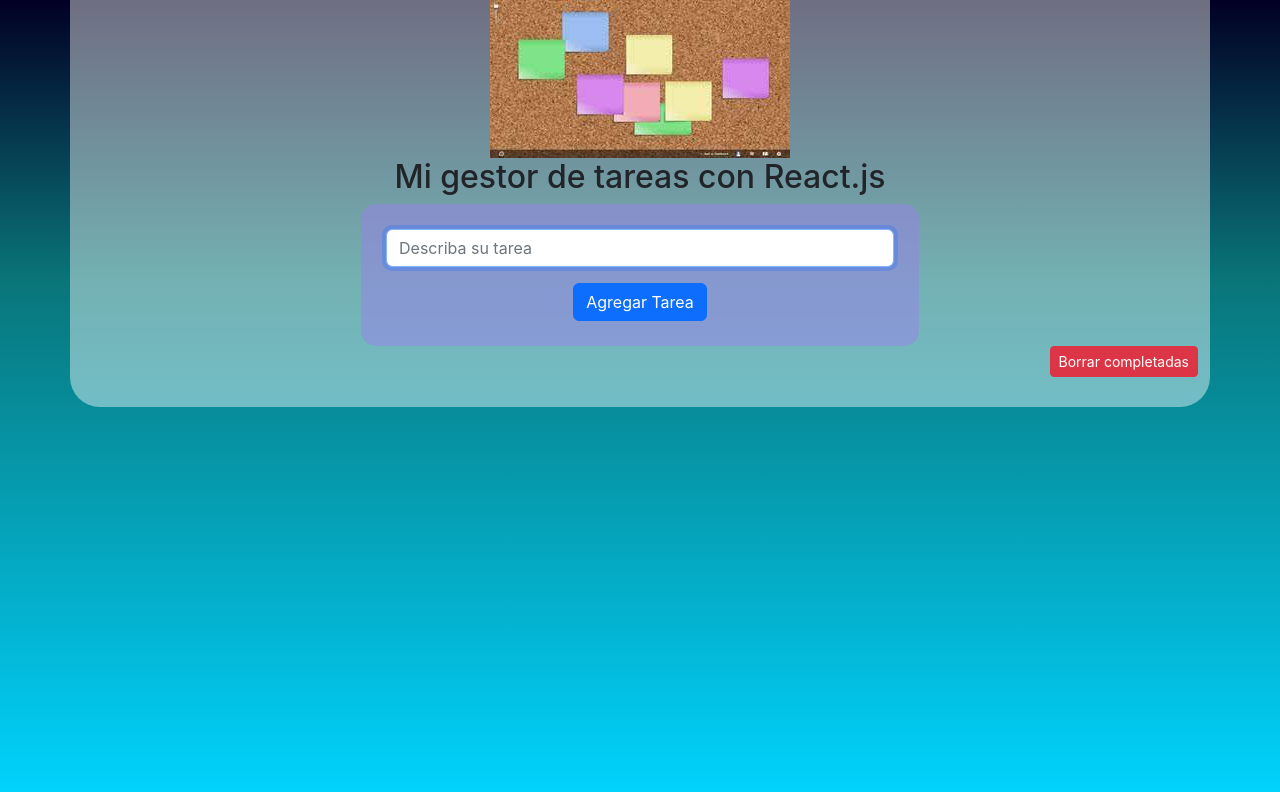
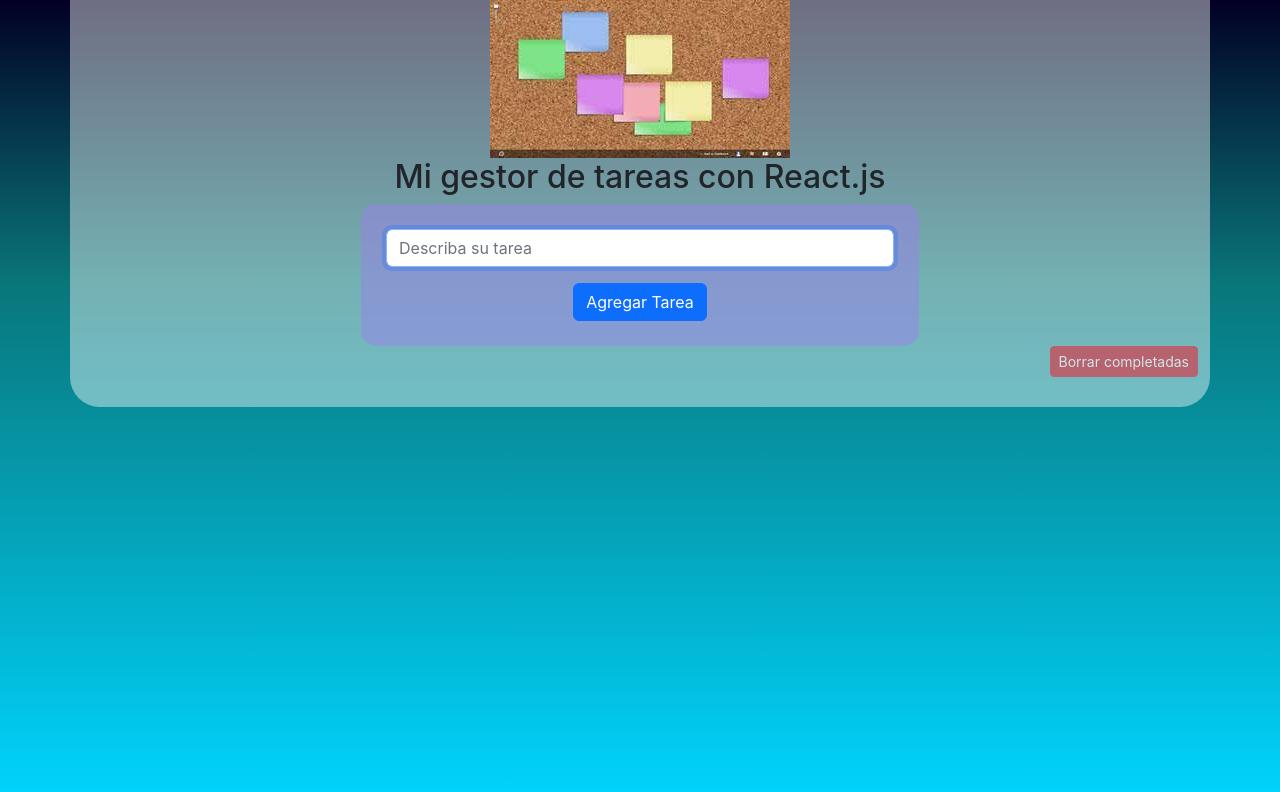
Before and after one commit to guillescharf/SF-Task-Manager, a React (Create React App) app: page / in a window 1280 px wide. Shown: the top 792 px of the page. Built offline with nearby package versions, Linux system fonts and the light colour scheme.

Commit message:
:zap: Feat: Delete completed tasks button functionality improved!

```diff
--- a/src/components/TaskList.jsx
+++ b/src/components/TaskList.jsx
@@ -30,6 +30,10 @@ const TaskList = () => {
         }
     }
 
+    const iscompleted = (task) => {
+        return (task.completed === true);
+    }
+
     const toggleStatus = (id) => {
         const updatedTasks = tasksList.map((task) => {
             if (task.id === id) {
@@ -45,9 +49,10 @@ const TaskList = () => {
             <TaskForm addTask={addNewTask} />
             <div className='w-100 d-flex justify-content-end'>
                 <button
-                className='btn btn-danger btn-sm align-self-end'
-                onClick={deleteCompleted}
-            >Borrar completadas</button>
+                className={`btn btn-danger btn-sm align-self-end ${(tasksList.find(iscompleted)) ? '' : 'disabled'}`}
+                onClick={deleteCompleted}>
+                    Borrar completadas
+                </button>
             </div>
             {
                 tasksList.map((task) => {
```
